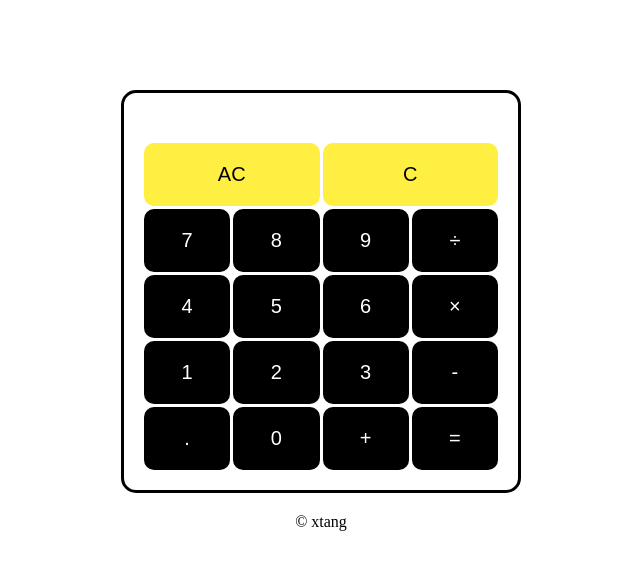
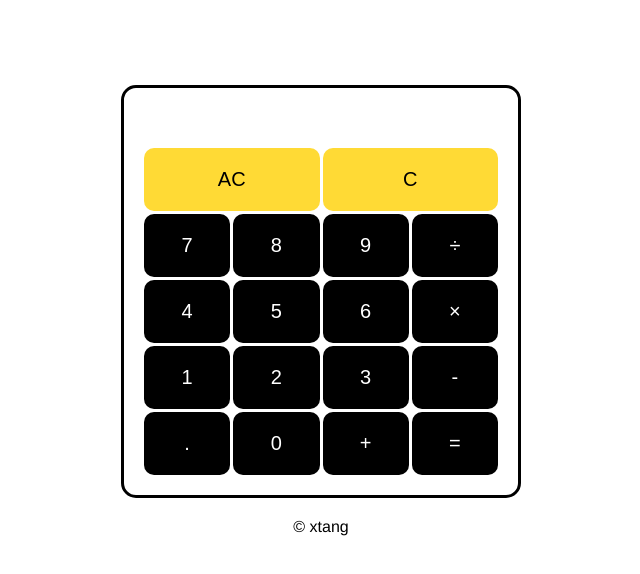
Before and after one commit to xervomotor/calculator, a plain HTML site: page index.html in a window 1280 px wide. Shown: the whole page, without its empty margins (319-959 px from the left). Drawn offline with Linux system fonts and the light colour scheme.

Commit message:
changed css styles

```diff
--- a/styles.css
+++ b/styles.css
@@ -11,6 +11,7 @@ body {
     align-items: center;
     height: 80vh;
     flex-direction: column;
+    font-family:'Franklin Gothic Medium', 'Arial Narrow', Arial, sans-serif;
 }
 
 .calculator {
@@ -26,7 +27,8 @@ body {
     align-items: flex-end;
     padding: 10px 20px;
     border-radius: 10px;
-    height: 30px;
+    height: 40px;
+    font-size: x-large;
 }
 
 .buttons-grid {
@@ -48,7 +50,7 @@ body {
 
 .span-2 {
     grid-column: span 2;
-    background-color: rgb(255, 239, 67);
+    background-color: rgb(255, 218, 53);
     color: black;
 }
 
```
